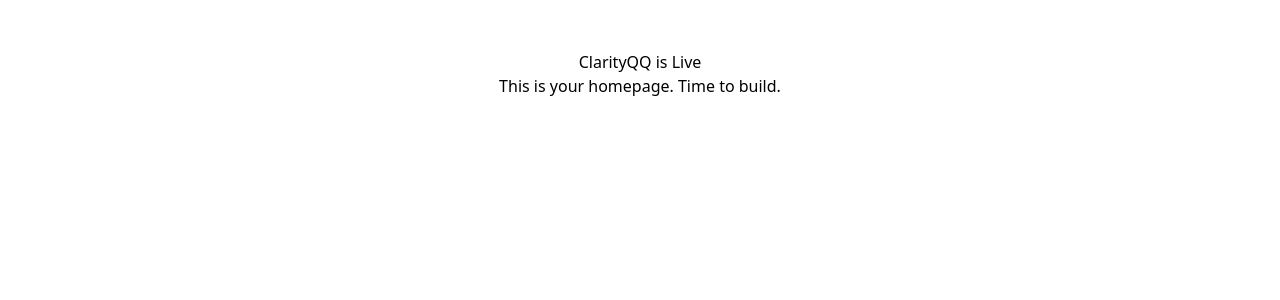
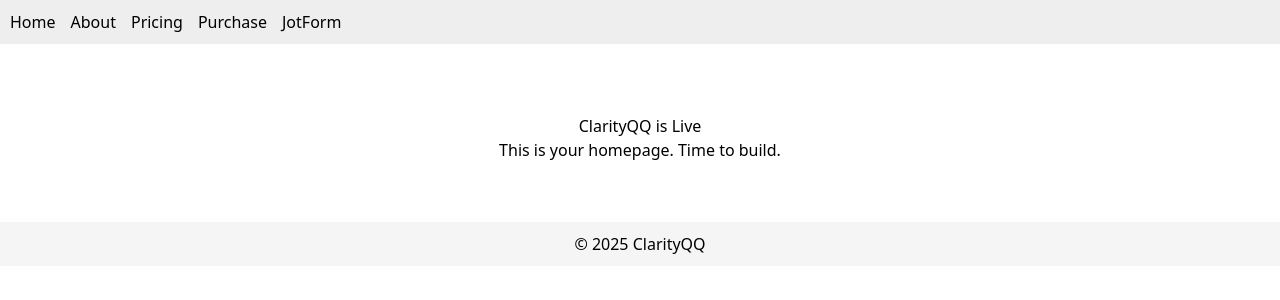
Before and after one commit to ClarityQQ/clarityqq, a Next.js app: page / in a window 1280 px wide. Shown: the top 300 px of the page. Built offline with nearby package versions, Linux system fonts and the light colour scheme.

Commit message:
Update _app.js

```diff
--- a/pages/_app.js
+++ b/pages/_app.js
@@ -1,5 +1,10 @@
-import "../styles/globals.css";
+import '../styles/globals.css'; // if you have global styles
+import Layout from '../components/Layout';
 
-export default function App({ Component, pageProps }) {
-  return <Component {...pageProps} />;
+export default function MyApp({ Component, pageProps }) {
+  return (
+    <Layout>
+      <Component {...pageProps} />
+    </Layout>
+  );
 }
```
